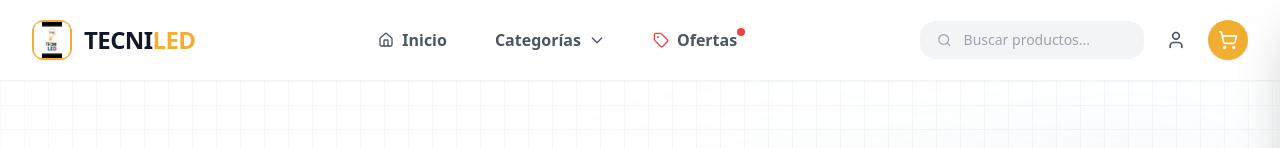
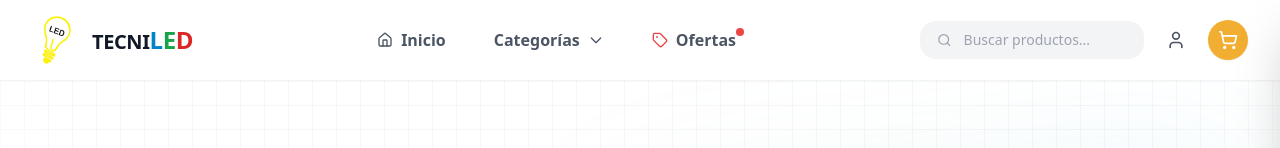
Before and after one commit to Luisjose74/PROJEC-TECNILED, a Django app: page / in a window 1280 px wide. Shown: the top 148 px of the page. Run offline with Django 5.2, Linux system fonts and the light colour scheme; data that the repository does not hold is empty; some libraries are stand-ins or nearby versions.

Commit message:
Replace logo image with PNG format and update header structure for improved accessibility

```diff
--- a/template/partiarls/header.html
+++ b/template/partiarls/header.html
@@ -6,21 +6,20 @@
     la etiqueta url de Django con el nombre de esa ruta.
   - Las funciones de JavaScript (abrirMenuMovil, abrirCarrito...) están en static/js/main.js
 -->
+<div>
+
+</div>
 <header class="sticky top-0 z-50 bg-white/80 dark:bg-gray-900/80 backdrop-blur-md border-b border-gray-100 dark:border-gray-800 transition-colors">
   <div class="max-w-7xl mx-auto px-4 sm:px-6 lg:px-8">
     <div class="flex justify-between items-center h-20">
 
-      <!-- 1. Logo -->
-      <a href="{% url 'inicio' %}" class="flex items-center gap-3 group">
-        <div class="bg-[#F2AE30] p-0.5 rounded-xl group-hover:bg-[#d99b28] transition-colors w-10 h-10 overflow-hidden shadow-sm flex items-center justify-center">
-          <img src="{% static 'img/logo_tecniled.jpg' %}" alt="Logo TECNILED"
-               class="w-full h-full object-contain rounded-lg bg-white transition-transform duration-300 group-hover:scale-110">
-        </div>
-        <span class="text-2xl font-black tracking-tight text-gray-900 dark:text-white">
-          TECNI<span class="text-[#F2AE30]">LED</span>
-        </span>
-      </a>
-
+<!-- 1. Logo -->
+<a href="{% url 'inicio' %}" aria-label="TECNILED - Inicio" class="flex items-center gap-3 group">
+  <div class="w-12 h-12 shrink-0 flex items-center justify-center">
+    <img src="{% static 'img/logo_tecniled.png' %}" alt="" class="w-full h-full object-contain transition-transform duration-300 group-hover:scale-110">
+  </div>
+  <span class="font-black tracking-tight"><span class="text-xl text-gray-900 dark:text-white">TECNI</span><span class="text-2xl text-sky-600 dark:text-sky-400">L</span><span class="text-2xl text-green-600 dark:text-green-400">E</span><span class="text-2xl text-red-600 dark:text-red-500">D</span></span>
+</a>
       <!-- 2. Menú de escritorio (se oculta en celulares con "hidden md:flex") -->
       <nav class="hidden md:flex gap-2 lg:gap-4 items-center">
 
```
Also changed, not shown: static/img/logo_tecniled.jpg (deleted), static/img/logo_tecniled.png (added).
